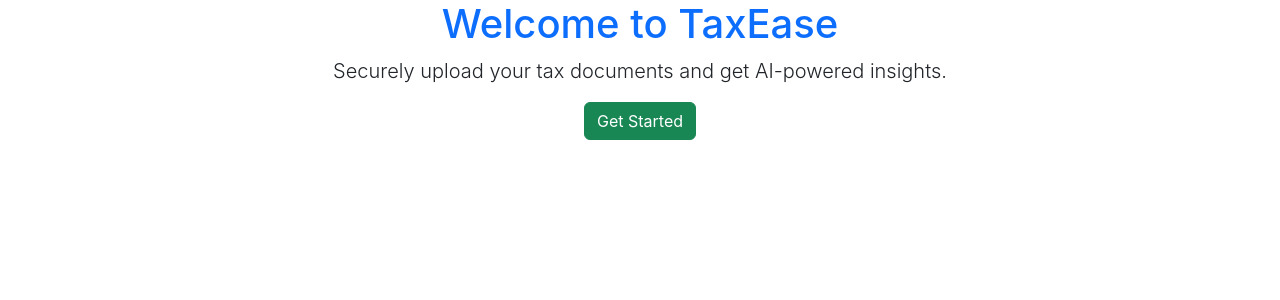
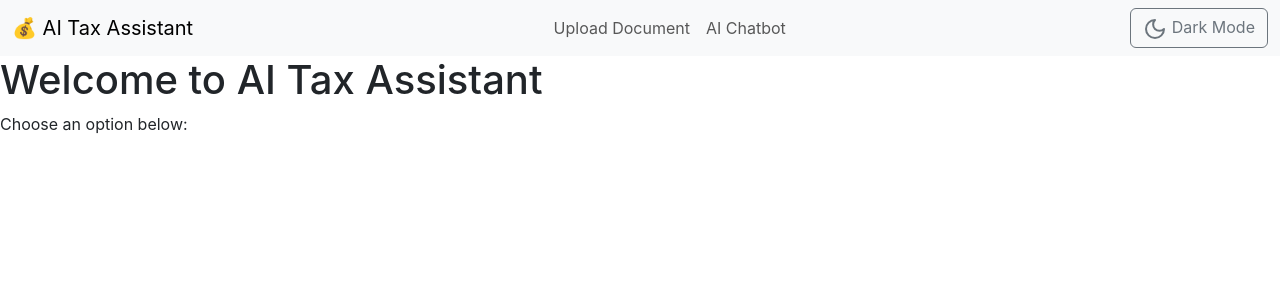
Before and after one commit to swastim01/TaxEase, a React (Create React App) app in the folder client/: page / in a window 1280 px wide. Shown: the top 300 px of the page. Built offline with nearby package versions, Linux system fonts and the light colour scheme.

Commit message:
made changes in the ui

```diff
--- a/client/src/App.js
+++ b/client/src/App.js
@@ -1,22 +1,21 @@
 import React from "react";
-import { BrowserRouter as Router, Route, Routes } from "react-router-dom";
-import Dashboard from "./components/Dashboard";
-import Upload from "./components/Upload";
-import Chatbot from "./components/Chatbot";
-import Navbar from "./components/Navbar"; // ✅ Import Correctly
-
-
-
+import { BrowserRouter as Router, Routes, Route } from "react-router-dom";
+import Navbar from "./components/Navbar.js";
+import Dashboard from "./components/Dashboard.js";
+import Upload from "./components/Upload.js";
+import Chatbot from "./components/Chatbot.js";
 
 function App() {
   return (
-    <div className="container text-center">
-      <h1 className="text-primary">Welcome to TaxEase</h1>
-      <p className="lead">Securely upload your tax documents and get AI-powered insights.</p>
-      <button className="btn btn-success">Get Started</button>
-    </div>
+    <Router>
+      <Navbar />
+      <Routes>
+        <Route path="/" element={<Dashboard />} />
+        <Route path="/upload" element={<Upload />} />
+        <Route path="/chatbot" element={<Chatbot />} />
+      </Routes>
+    </Router>
   );
 }
 
-
 export default App;
--- a/client/src/components/Navbar.js
+++ b/client/src/components/Navbar.js
@@ -1,31 +1,24 @@
 import { useState } from "react";
+import { Link } from "react-router-dom";
 import { Moon, Sun } from "lucide-react";
 
 export default function Navbar() {
   const [darkMode, setDarkMode] = useState(false);
 
   return (
-    <div className={`${darkMode ? "bg-gray-900 text-white" : "bg-white text-black"} transition-all`}>
-      <nav className="flex justify-between items-center px-6 py-4 shadow-md">
-        <h1 className="text-2xl font-bold flex items-center">
-          <span className="mr-2">💰</span> AI Tax Assistant
-        </h1>
-        <div className="flex gap-4">
-          <a href="/upload" className="text-blue-500 hover:underline">
-            Upload Document
-          </a>
-          <a href="/chatbot" className="text-blue-500 hover:underline">
-            AI Chatbot
-          </a>
-          <button
-            onClick={() => setDarkMode(!darkMode)}
-            className="flex items-center bg-gray-200 dark:bg-gray-800 px-3 py-1 rounded-lg transition-all"
-          >
-            {darkMode ? <Sun className="w-5 h-5 text-yellow-400" /> : <Moon className="w-5 h-5 text-gray-600" />}
-            <span className="ml-2">{darkMode ? "Light Mode" : "Dark Mode"}</span>
-          </button>
+    <nav className={`navbar navbar-expand-lg ${darkMode ? "bg-dark text-white" : "bg-light text-dark"}`}>
+      <div className="container-fluid">
+        <Link className="navbar-brand" to="/">
+          💰 AI Tax Assistant
+        </Link>
+        <div className="navbar-nav">
+          <Link className="nav-link" to="/upload">Upload Document</Link>
+          <Link className="nav-link" to="/chatbot">AI Chatbot</Link>
         </div>
-      </nav>
-    </div>
+        <button onClick={() => setDarkMode(!darkMode)} className="btn btn-outline-secondary">
+          {darkMode ? <Sun /> : <Moon />} {darkMode ? "Light Mode" : "Dark Mode"}
+        </button>
+      </div>
+    </nav>
   );
 }
```
